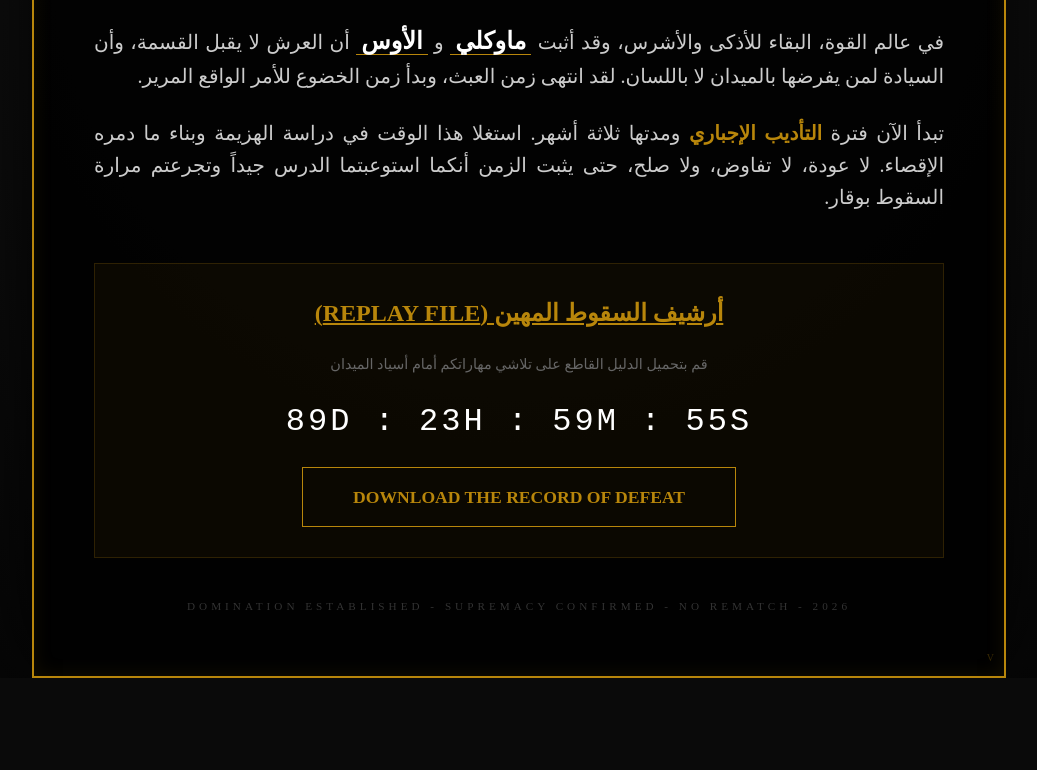
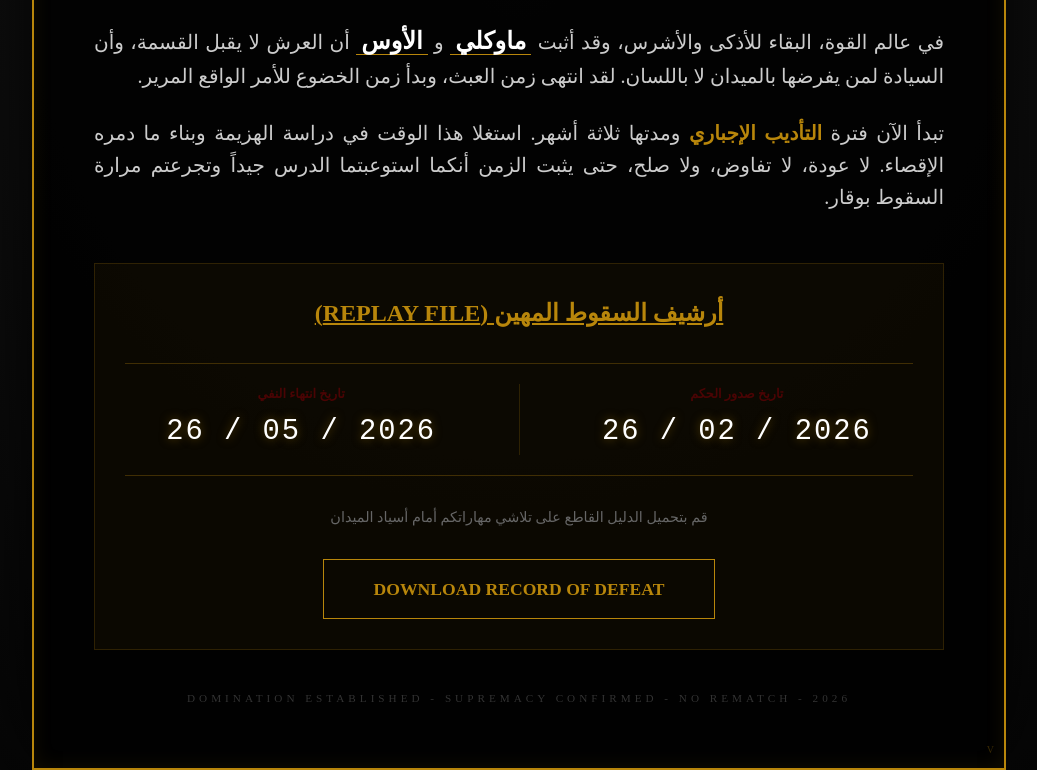
Before and after one commit to Valxm/mawklyoss, a plain HTML site: page index.html in a window 1280 px wide. Shown: the part 823-1593 px from the top of the page, without its empty margins (121-1158 px from the left). Before the commit the page ends 1501 px from the top, so only its background shows below. Drawn offline with Linux system fonts and the light colour scheme.

Commit message:
Update index.html

```diff
--- a/index.html
+++ b/index.html
@@ -113,13 +113,35 @@
             text-decoration: underline;
         }
 
-        .timer-val {
-            font-size: 2rem;
+        /* تنسيق صندوق التواريخ الجديد */
+        .date-container {
+            display: flex;
+            justify-content: space-around;
+            margin: 30px 0;
+            border-top: 1px solid rgba(184, 134, 11, 0.3);
+            border-bottom: 1px solid rgba(184, 134, 11, 0.3);
+            padding: 20px 0;
+        }
+
+        .date-box {
+            text-align: center;
+        }
+
+        .date-label {
+            display: block;
+            font-size: 0.8rem;
+            color: var(--dark-red);
+            font-weight: bold;
+            text-transform: uppercase;
+            margin-bottom: 5px;
+        }
+
+        .date-value {
+            font-size: 1.8rem;
             color: #fff;
             font-family: 'Courier New', monospace;
-            display: block;
-            margin: 20px 0;
-            letter-spacing: 3px;
+            letter-spacing: 2px;
+            text-shadow: 0 0 10px rgba(184, 134, 11, 0.5);
         }
 
         .download-btn {
@@ -132,6 +154,7 @@
             font-weight: bold;
             transition: 0.5s;
             text-transform: uppercase;
+            margin-top: 10px;
         }
 
         .download-btn:hover {
@@ -187,13 +210,24 @@
 
         <div class="rep-section">
             <span class="rep-title">أرشيف السقوط المهين (REPLAY FILE)</span>
-            <p style="font-size: 0.9rem; color: #666;">قم بتحميل الدليل القاطع على تلاشي مهاراتكم أمام أسياد الميدان</p>
 
-            <div id="timer" class="timer-val">90D : 00H : 00M : 00S</div>
+            <div class="date-container">
+                <div class="date-box">
+                    <span class="date-label">تاريخ صدور الحكم</span>
+                    <span class="date-value">2026 / 02 / 26</span>
+                </div>
+                <div style="border-left: 1px solid rgba(184,134,11,0.2);"></div>
+                <div class="date-box">
+                    <span class="date-label">تاريخ انتهاء النفي</span>
+                    <span class="date-value">2026 / 05 / 26</span>
+                </div>
+            </div>
+
+            <p style="font-size: 0.9rem; color: #666; margin-bottom: 20px;">قم بتحميل الدليل القاطع على تلاشي مهاراتكم أمام أسياد الميدان</p>
 
             <a href="https://www.mediafire.com/file/v2cn06n2u1omcmb/mawkly_oss_vs_yasser_haroon_.rep/file"
                target="_blank" class="download-btn">
-                DOWNLOAD THE RECORD OF DEFEAT
+                DOWNLOAD RECORD OF DEFEAT
             </a>
         </div>
 
@@ -208,17 +242,6 @@
             audio.volume = 0.4;
             audio.play();
         }
-
-        let totalSeconds = 90 * 24 * 3600;
-        setInterval(() => {
-            totalSeconds--;
-            let d = Math.floor(totalSeconds / 86400);
-            let h = Math.floor((totalSeconds % 86400) / 3600);
-            let m = Math.floor((totalSeconds % 3600) / 60);
-            let s = totalSeconds % 60;
-            document.getElementById('timer').innerText =
-                `${String(d).padStart(2, '0')}D : ${String(h).padStart(2, '0')}H : ${String(m).padStart(2, '0')}M : ${String(s).padStart(2, '0')}S`;
-        }, 1000);
     </script>
 </body>
 </html>
```
